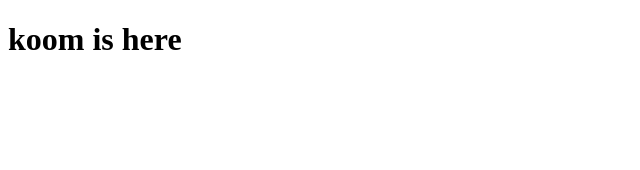
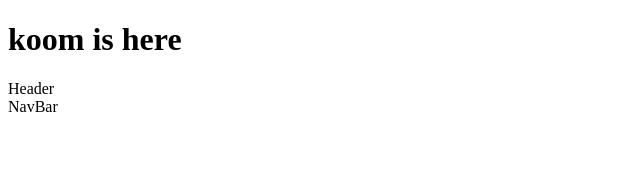
Before and after one commit to zikoom/kooms-day, a React (Create React App) app: page / in a window 1280 px wide. Shown: the top 170 px of the page, without its empty margins (0-640 px from the left). Built offline with nearby package versions, Linux system fonts and the light colour scheme.

Commit message:
헤더랑,, 내브바를 만들고싶다..

```diff
--- a/src/App.js
+++ b/src/App.js
@@ -1,8 +1,18 @@
+
+
+import { Outlet } from 'react-router-dom';
+import Header from './components/Header'
+import NavBar from './components/NavBar'
+
+
 
 function App() {
   return (
     <div className="App">
       <h1>koom is here</h1>
+      <Header></Header>
+      <NavBar></NavBar>
+      <Outlet />
     </div>
   );
 }
--- /dev/null
+++ b/src/components/Header.js
@@ -0,0 +1,10 @@
+function Header() {
+  return (
+    <div>
+      Header
+    </div>
+  )
+}
+
+
+export default Header;
--- a/src/components/navBar.js
+++ b/src/components/navBar.js
@@ -1,7 +1,7 @@
-function navBar(){
+function NavBar(){
   return <div>
-    navBar
+    NavBar
   </div>
 }
 
-export default navBar;
+export default NavBar;
```
